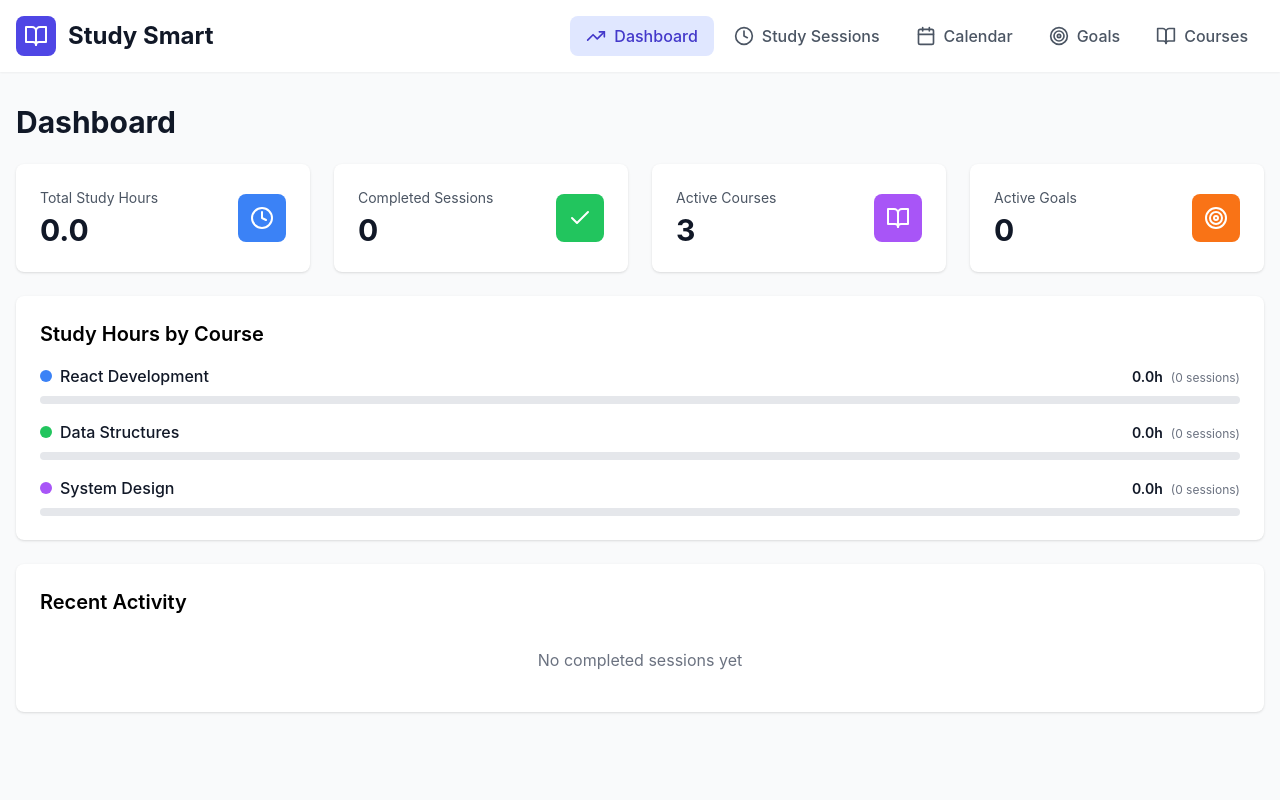
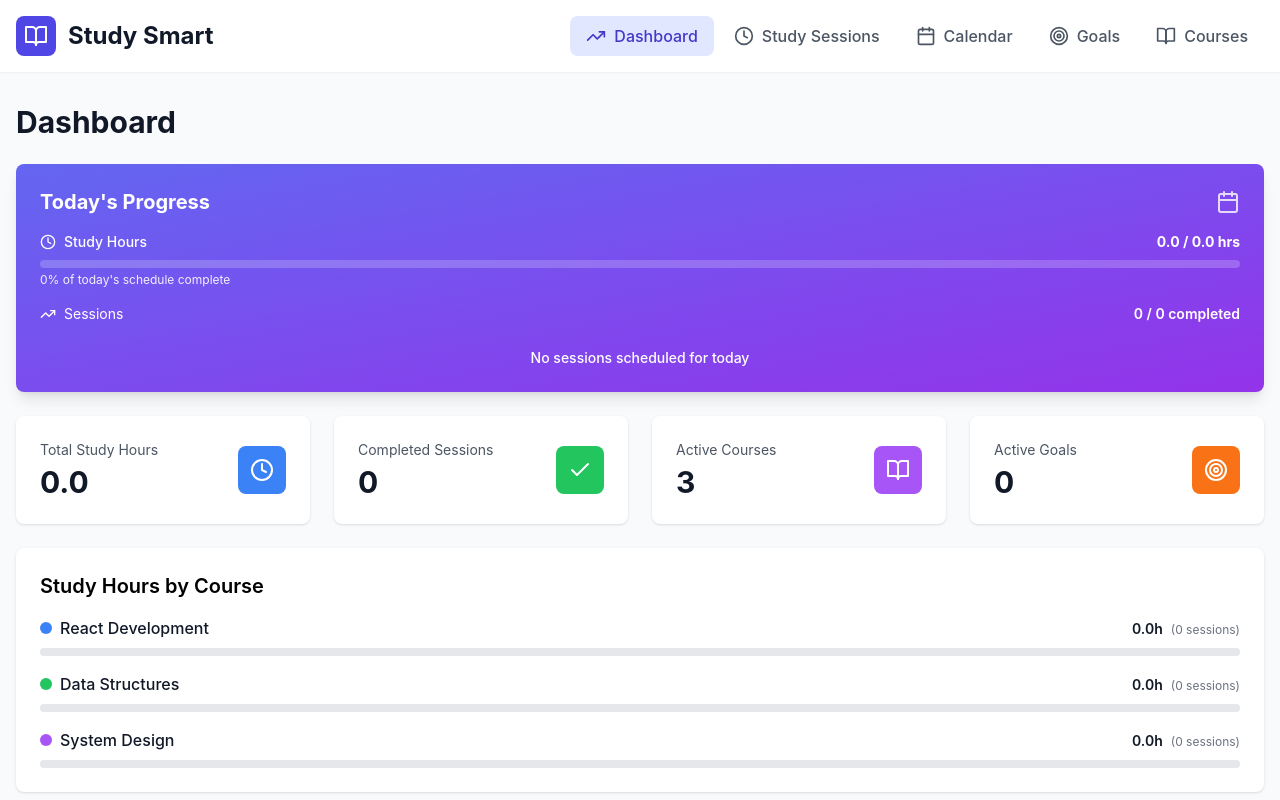
Before and after one commit to BU-SENG/foss-project-vintage-indigo, a React (Create React App) app: page / in a window 1280 px wide. Shown: the top 800 px of the page. Built offline with nearby package versions, Linux system fonts and the light colour scheme.

Commit message:
Add TodayProgressWidget with today's progress tracking, urgent goals alert, and motivational messages

```diff
--- a/src/components/dashboard/Dashboard.jsx
+++ b/src/components/dashboard/Dashboard.jsx
@@ -2,6 +2,7 @@ import React from 'react';
 import { Clock, Check, BookOpen, Target } from 'lucide-react';
 import StatCard from './StatCard';
 import CourseProgressBar from './CourseProgressBar';
+import TodayProgressWidget from './TodayProgressWidget'; // Add this import
 
 export default function Dashboard({ courses, sessions, goals }) {
   const completedSessions = sessions.filter(s => s.completed);
@@ -14,6 +15,13 @@ export default function Dashboard({ courses, sessions, goals }) {
       <div className="flex items-center justify-between">
         <h2 className="text-3xl font-bold text-gray-900">Dashboard</h2>
       </div>
+
+      {/* Today's Progress Widget - Add this section */}
+      <TodayProgressWidget
+        sessions={sessions}
+        goals={goals}
+        courses={courses}
+      />
 
       {/* Stats Cards */}
       <div className="grid grid-cols-1 md:grid-cols-4 gap-6">
--- /dev/null
+++ b/src/components/dashboard/TodayProgressWidget.jsx
@@ -0,0 +1,99 @@
+import React from 'react';
+import { Calendar, Clock, Target, TrendingUp } from 'lucide-react';
+
+export default function TodayProgressWidget({ sessions, goals, courses }) {
+    const today = new Date();
+    const todayString = today.toDateString();
+
+    // Get today's sessions
+    const todaySessions = sessions.filter(session => {
+        const sessionDate = new Date(session.scheduledDate);
+        return sessionDate.toDateString() === todayString;
+    });
+
+    const todayCompletedSessions = todaySessions.filter(s => s.completed);
+    const todayTotalHours = todayCompletedSessions.reduce((sum, session) => sum + session.duration, 0);
+    const todayScheduledHours = todaySessions.reduce((sum, session) => sum + session.duration, 0);
+
+    // Calculate completion percentage
+    const completionPercentage = todayScheduledHours > 0
+        ? (todayTotalHours / todayScheduledHours) * 100
+        : 0;
+
+    // Get active goals that are due today or overdue
+    const urgentGoals = goals.filter(goal => {
+        if (!goal.deadline || goal.completed) return false;
+        const deadline = new Date(goal.deadline);
+        return deadline <= today;
+    });
+
+    return (
+        <div className="bg-gradient-to-br from-indigo-500 to-purple-600 rounded-lg shadow-lg p-6 text-white">
+            <div className="flex items-center justify-between mb-4">
+                <h2 className="text-xl font-bold">Today's Progress</h2>
+                <Calendar className="w-6 h-6 opacity-80" />
+            </div>
+
+            <div className="space-y-4">
+                {/* Study Hours Progress */}
+                <div>
+                    <div className="flex items-center justify-between mb-2">
+                        <div className="flex items-center space-x-2">
+                            <Clock className="w-4 h-4" />
+                            <span className="text-sm font-medium">Study Hours</span>
+                        </div>
+                        <span className="text-sm font-bold">
+                            {todayTotalHours.toFixed(1)} / {todayScheduledHours.toFixed(1)} hrs
+                        </span>
+                    </div>
+                    <div className="w-full bg-white/20 rounded-full h-2">
+                        <div
+                            className="bg-white rounded-full h-2 transition-all duration-500 ease-out"
+                            style={{ width: `${Math.min(completionPercentage, 100)}%` }}
+                        />
+                    </div>
+                    <p className="text-xs mt-1 opacity-90">
+                        {completionPercentage.toFixed(0)}% of today's schedule complete
+                    </p>
+                </div>
+
+                {/* Sessions Summary */}
+                <div className="flex items-center justify-between">
+                    <div className="flex items-center space-x-2">
+                        <TrendingUp className="w-4 h-4"/>
+                        <span className="text-sm">Sessions</span>
+                    </div>
+                    <span className="text-sm font-semibold">
+                        {todayCompletedSessions.length} / {todaySessions.length} completed
+                    </span>
+                </div>
+
+                {/* Urgent Goals Alert */}
+                {urgentGoals.length > 0 && (
+                    <div className="bg-white/10 rounded-lg p-3 border border-white/20">
+                        <div className="flex items-center space-x-2 mb-1">
+                            <Target className="w-4 h-4"/>
+                            <span className="text-sm font-medium">Urgent Goals</span>
+                        </div>
+                        <p className="text-xs opacity-90">
+                            {urgentGoals.length} goal{urgentGoals.length > 1 ? 's' : ''} need{urgentGoals.length === 1 ? 's' : ''} attention
+                        </p>
+                    </div>
+                )}
+
+                {/* Motivational Message */}
+                <div className="text-center pt-2">
+                    {completionPercentage === 100 ? (
+                        <p className="text-sm font-medium">Great job! You've completed today's schedule!</p>
+                    ) : completionPercentage >= 50 ? (
+                        <p className="text-sm font-medium">You're doing great! Keep it up!</p>
+                    ) : todaySessions.length === 0 ? (
+                        <p className="text-sm font-medium">No sessions scheduled for today</p>
+                    ) : (
+                        <p className="text-sm font-medium">Let's make today productive!</p>
+                    )}
+                </div>
+            </div>
+        </div>
+    );
+}
```
